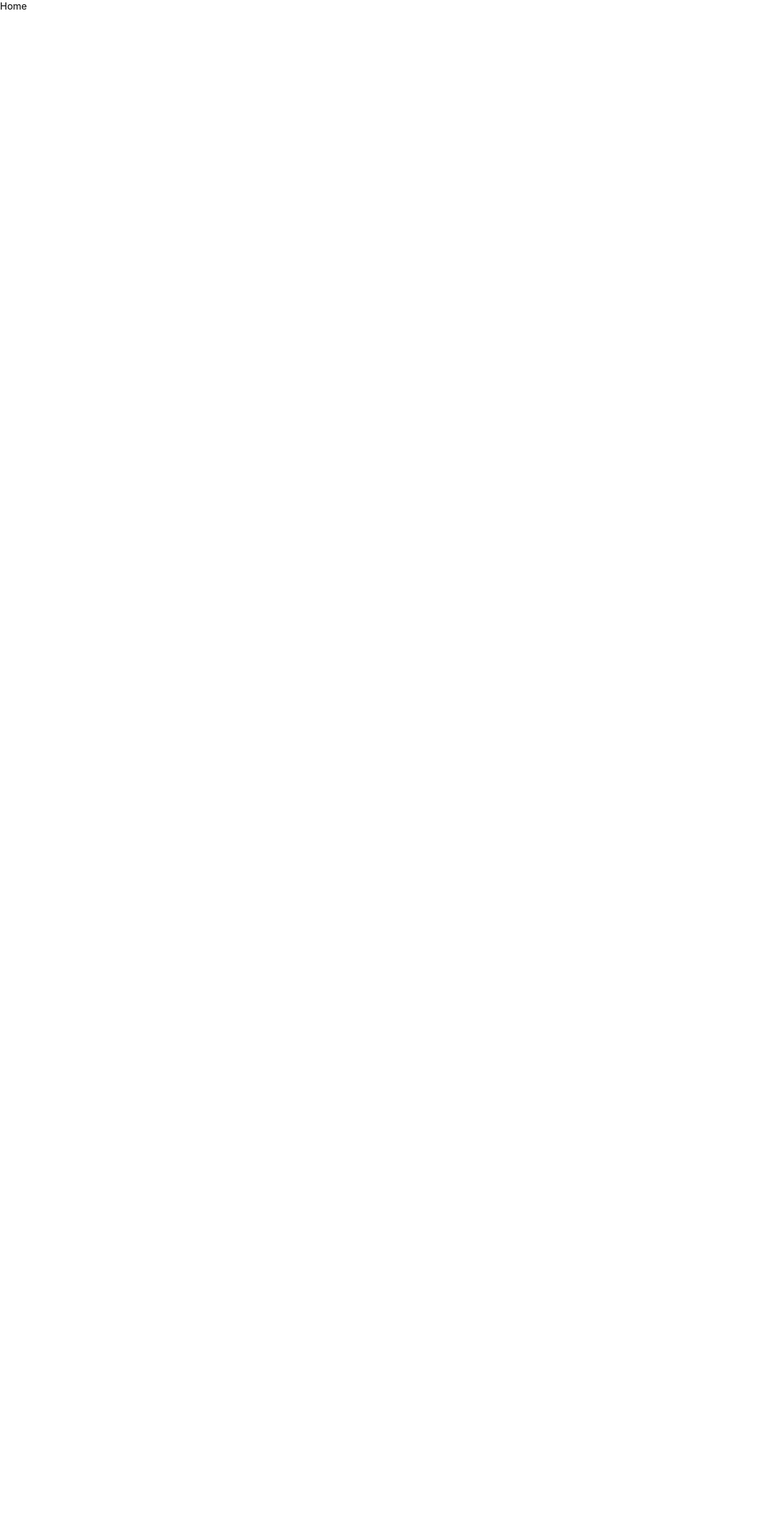
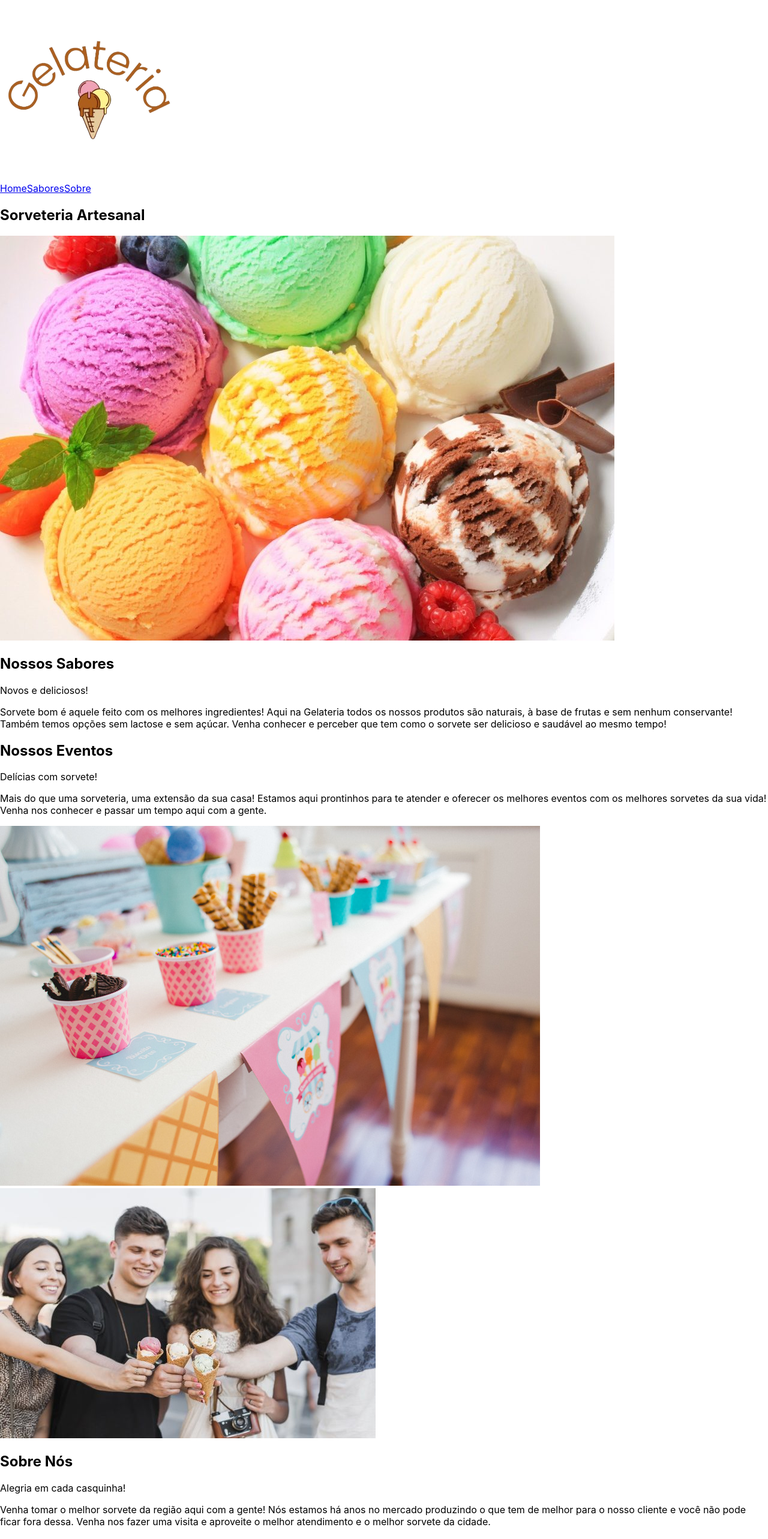
Before and after one commit to anneestevam/projeto_sorveteria, a React (Create React App) app: page / in a window 1280 px wide. Shown: the top 2566 px of the page at 60% size. Before the commit the page ends 800 px from the top, so only its background shows below. Built offline with nearby package versions, Linux system fonts and the light colour scheme.

Commit message:
Exibindo os elementos da página Home

```diff
--- /dev/null
+++ b/src/componentes/Rodape/index.js
@@ -0,0 +1,31 @@
+export default function Rodape() {
+    return (
+        <footer>
+            <div>
+                <img src="assets/logo.png"/>
+
+                <div>
+                    <h3>Endereço</h3>
+                    <p>Av. Bernardino de Campos, 98</p>
+                    <p>São Paulo - SP 12345-101</p>
+                </div>
+
+                <div>
+                    <h3>Contato</h3>
+                    <p>info@meusite.com</p>
+                    <p>Tel: (11) 9999-9999</p>
+                </div>
+
+                <div>
+                    <h3>Horários</h3>
+                    <p>Aberto todos os dias</p>
+                    <p>10:00 - 22:00</p>
+                </div>
+            </div>
+
+            <div>
+                <p>Gelateria. Orgulhosamente desenvolvido por Anne Estevam</p>
+            </div>
+        </footer>
+    )
+}
--- /dev/null
+++ b/src/componentes/Topo/index.js
@@ -0,0 +1,17 @@
+import { Link } from "react-router-dom";
+
+export default function Topo() {
+    return (
+        <header>
+            <di>
+                <img src="/assets/logo.png" alt="logo gelateria"/>
+
+                <nav>
+                    <Link to="/">Home</Link>
+                    <Link to="/sabores">Sabores</Link>
+                    <Link to="/sobre">Sobre</Link>
+                </nav>
+            </di>
+        </header>
+    )
+}
--- a/src/paginas/Home/index.js
+++ b/src/paginas/Home/index.js
@@ -1,7 +1,50 @@
+import Topo from "../../componentes/Topo";
+import Rodape from "../../componentes/Rodape";
+
 export default function Home() {
     return (
         <div>
-            Home
+            < Topo/>
+
+            <main>
+                <section>
+                    <div>
+                        <h1>Sorveteria Artesanal</h1>
+                    </div>
+                </section>
+
+                <section>
+                    <img src="assets/banner-sabores.jpg" alt="sabores sorvetes"/>
+
+                    <div>
+                        <h2>Nossos Sabores</h2>
+                        <span>Novos e deliciosos!</span>
+                        <p>Sorvete bom é aquele feito com os melhores ingredientes! Aqui na Gelateria todos os nossos produtos são naturais, à base de frutas e sem nenhum conservante! Também temos opções sem lactose e sem açúcar. Venha conhecer e perceber que tem como o sorvete ser delicioso e saudável ao mesmo tempo!</p>
+                    </div>
+                </section>
+
+                <section>
+                    <div>
+                        <h2>Nossos Eventos</h2>
+                        <span>Delícias com sorvete!</span>
+                        <p>Mais do que uma sorveteria, uma extensão da sua casa! Estamos aqui prontinhos para te atender e oferecer os melhores eventos com os melhores sorvetes da sua vida! Venha nos conhecer e passar um tempo aqui com a gente.</p>
+                    </div>
+
+                    <img src="assets/eventos-image.jpg" alt="eventos gelateria"/>
+                </section>
+
+                <section>
+                    <img src="assets/sobre-image.jpg"/>
+
+                    <div>
+                        <h2>Sobre Nós</h2>
+                        <span>Alegria em cada casquinha!</span>
+                        <p>Venha tomar o melhor sorvete da região aqui com a gente! Nós estamos há anos no mercado produzindo o que tem de melhor para o nosso cliente e você não pode ficar fora dessa. Venha nos fazer uma visita e aproveite o melhor atendimento e o melhor sorvete da cidade.</p>
+                    </div>
+                </section>
+            </main>
+
+            <Rodape />
         </div>
     )
 }
```
